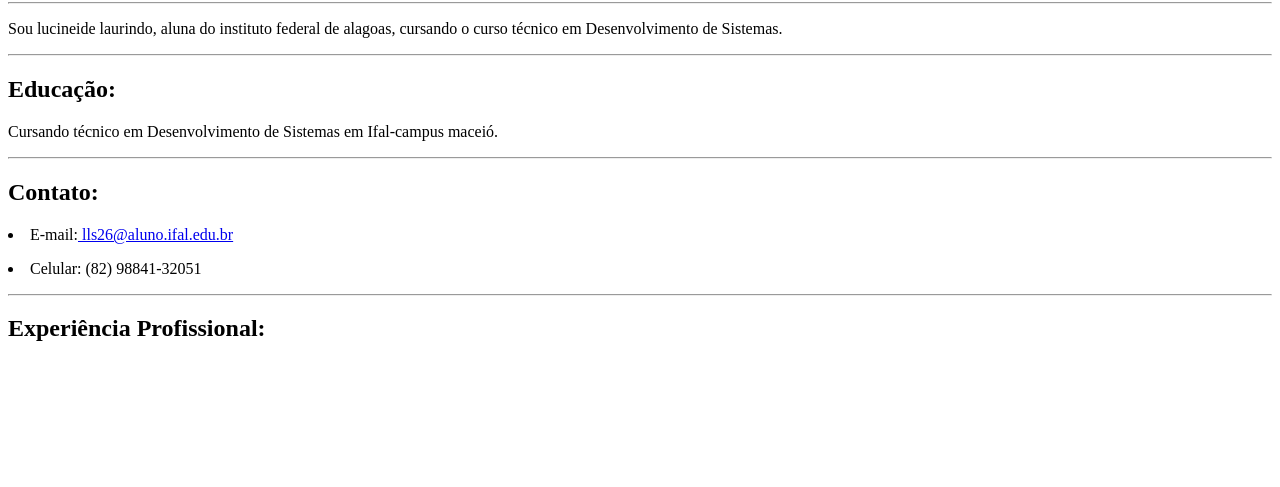
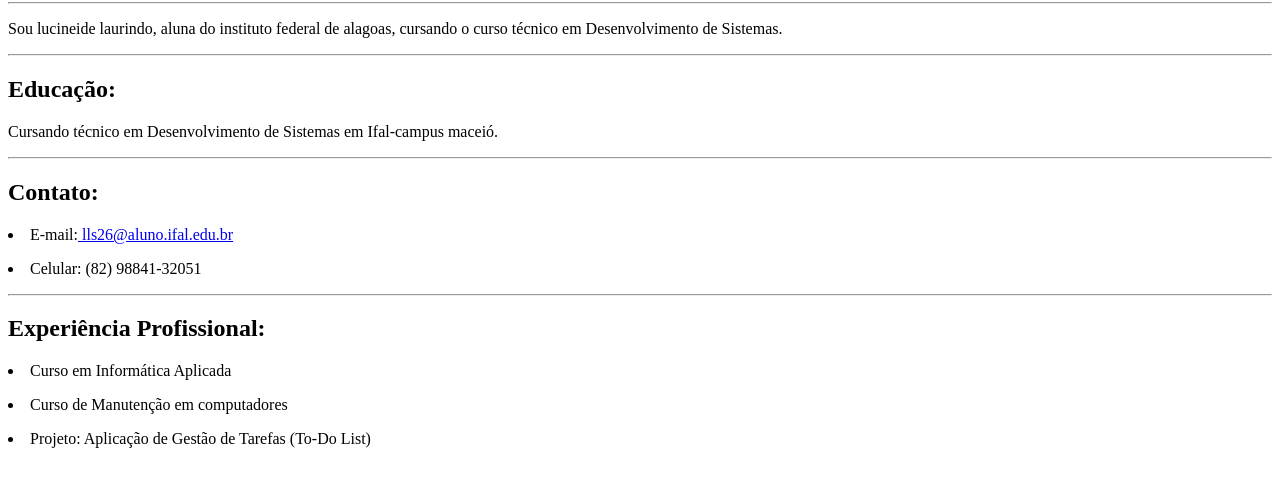
Before and after one commit to Lucineide007/lucineide007.github.io, a plain HTML site: page index.html in a window 1280 px wide. Shown: the part 161-648 px from the top of the page. Drawn offline with Linux system fonts and the light colour scheme.

Commit message:
Update index.html

```diff
--- a/index.html
+++ b/index.html
@@ -14,8 +14,10 @@
    <P><li>Celular: (82) 98841-32051</li></P>
    <hr>
    <h2>Experiência Profissional:</h2>
-   <p></p>
+   <p><li>Curso em Informática Aplicada</li></p>
+   <p><li>Curso de Manutenção em computadores</li></p>
+   <P><li>Projeto: Aplicação de Gestão de Tarefas (To-Do List)</li></P>
 
-   </p>
+
   </body>
 </html>
```
